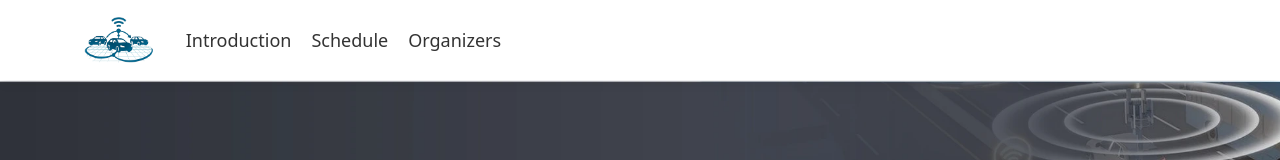
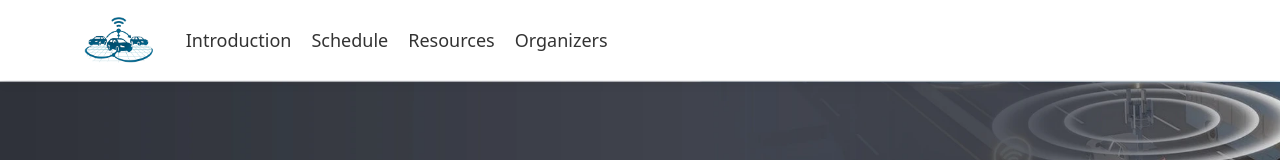
Before and after one commit to drivex-tutorial/drivex-tutorial.github.io, a plain HTML site: page index.html in a window 1280 px wide. Shown: the top 160 px of the page. Drawn offline with Linux system fonts and the light colour scheme.

Commit message:
better button

```diff
--- a/index.html
+++ b/index.html
@@ -29,6 +29,7 @@
           <ul class="navbar-nav">
             <li class="nav-item"><a href="#intro">Introduction</a></li>
             <li class="nav-item"><a href="#schedule">Schedule</a></li>
+            <li class="nav-item"><a href="#resources">Resources</a></li>
             <li class="nav-item"><a href="#organizers">Organizers</a></li>
           </ul>
         </div> <!-- .offcanvas-body -->
@@ -338,7 +339,7 @@
     $(document).on('scroll', function() {
       let currentOffset = $(window).scrollTop() + 80,
           currentSection = "",
-          sections = ["intro", "schedule", "organizers"];
+          sections = ["intro", "schedule", "resources", "organizers"];
 
       for (let i = 0; i < sections.length; ++i) {
         if (currentOffset < $('#' + sections[i]).offset().top) {
```
